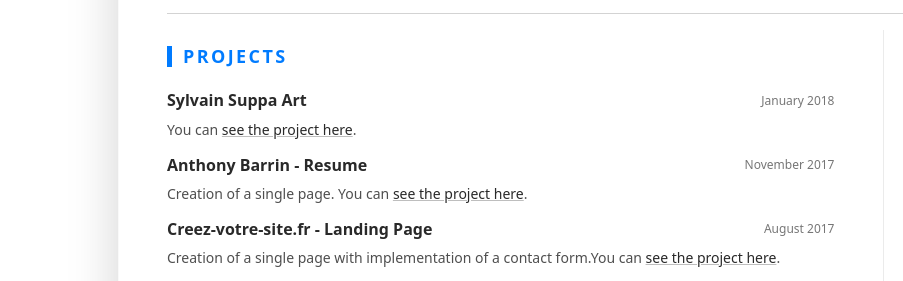
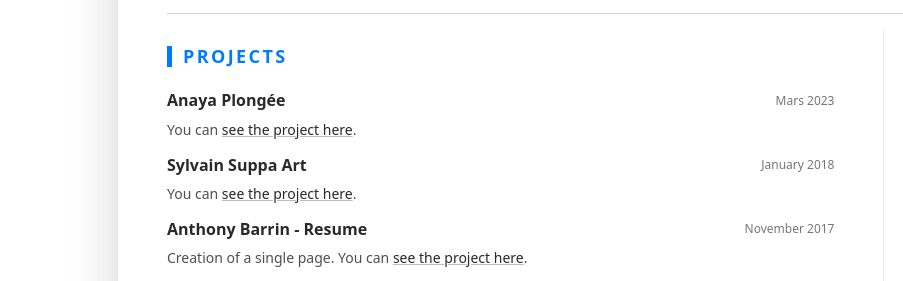
Before and after one commit to spokedu13/spokedu13.github.io, a plain HTML site: page index.html in a window 1280 px wide. Shown: the part 278-559 px from the top of the page, 0-903 px from the left. Drawn offline with nearby package versions, Linux system fonts and the light colour scheme.

Commit message:
Update index.html

```diff
--- a/index.html
+++ b/index.html
@@ -57,12 +57,24 @@
                                 <h3 class="text-uppercase resume-section-heading mb-4">Projects</h3>
                                 <div class="item mb-3">
                                     <div class="item-heading row align-items-center mb-2">
+                                        <h4 class="item-title col-12 col-md-6 col-lg-8 mb-2 mb-md-0">Anaya Plongée
+                                        </h4>
+                                        <div
+                                            class="item-meta col-12 col-md-6 col-lg-4 text-muted text-start text-md-end">
+                                            Mars 2023</div>
+                                    </div>
+                                    <div class="item-content">
+                                        <p>You can <a href="https://www.anayaplongee.com" target="_blank"
+                                                class="theme-link">see the project here</a>.</p>
+                                    </div>
+                                </div>
+                                <div class="item mb-3">
+                                    <div class="item-heading row align-items-center mb-2">
                                         <h4 class="item-title col-12 col-md-6 col-lg-8 mb-2 mb-md-0">Sylvain Suppa Art
                                         </h4>
                                         <div
                                             class="item-meta col-12 col-md-6 col-lg-4 text-muted text-start text-md-end">
                                             January 2018</div>
-
                                     </div>
                                     <div class="item-content">
                                         <p>You can <a href="https://www.sylvainsuppa.com" target="_blank"
```
